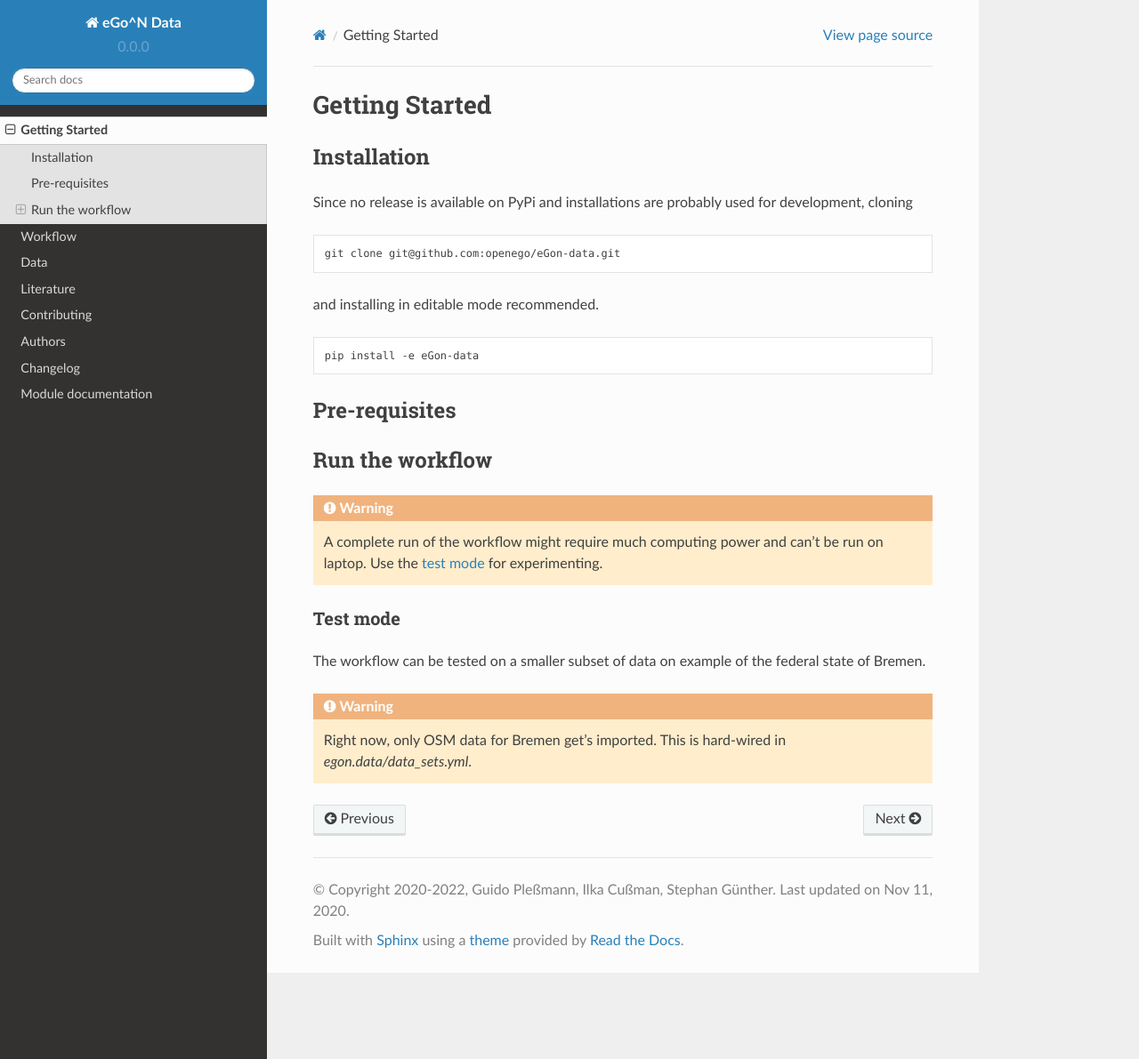
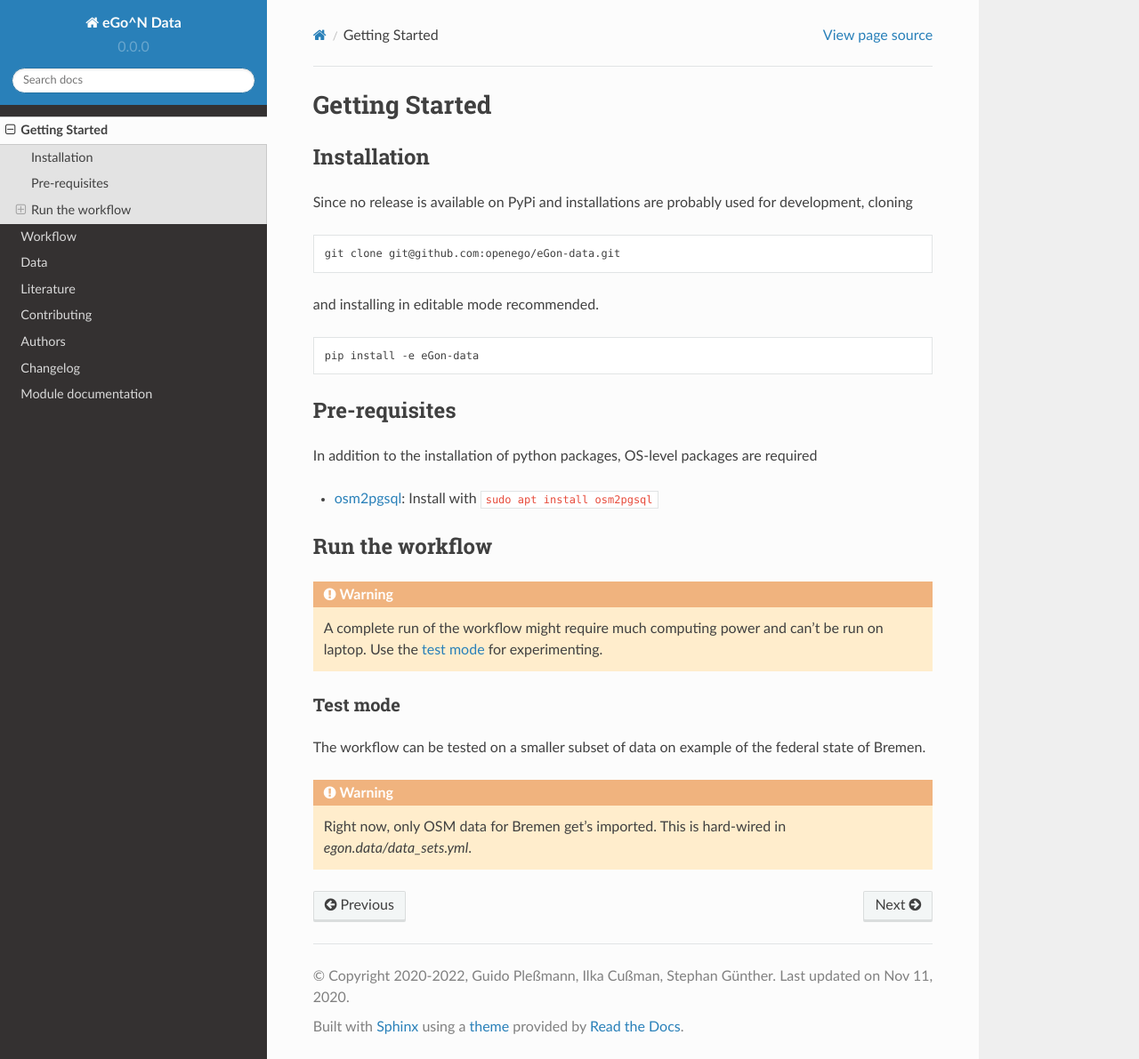
Before and after one commit to openego/eGon-data, a Sphinx documentation site: the page built from docs/getting_started.rst, in a window 1280 px wide and 1191 px high. Shown: the whole window at 89% size. Built offline with Sphinx 7.4.7 and the Read the Docs theme 2.0.0, drawn with Linux system fonts in a browser that asks for light colours.

Commit message:
Mention installation of osm2pgsql in docs

```diff
--- a/docs/getting_started.rst
+++ b/docs/getting_started.rst
@@ -21,6 +21,12 @@ and installing in editable mode recommended.
 Pre-requisites
 ==============
 
+In addition to the installation of python packages, OS-level packages are
+required
+
+* `osm2pgsql <https://osm2pgsql.org/>`_: Install with :code:`sudo apt install
+  osm2pgsql`
+
 Run the workflow
 ================
 
```
